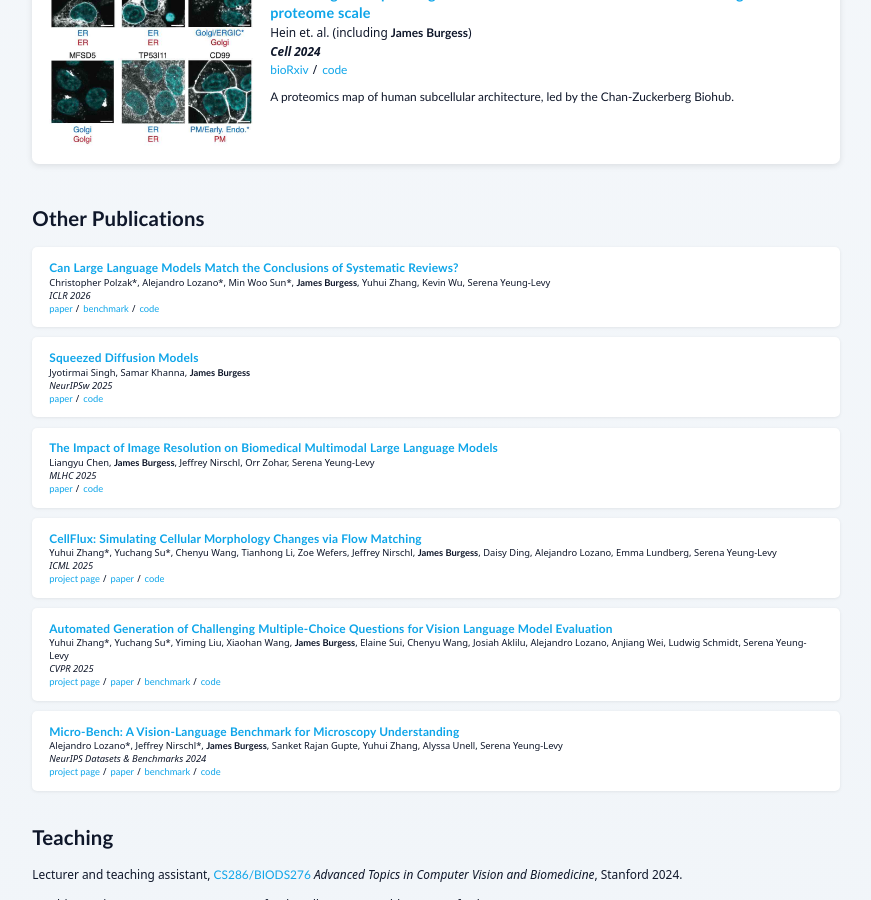
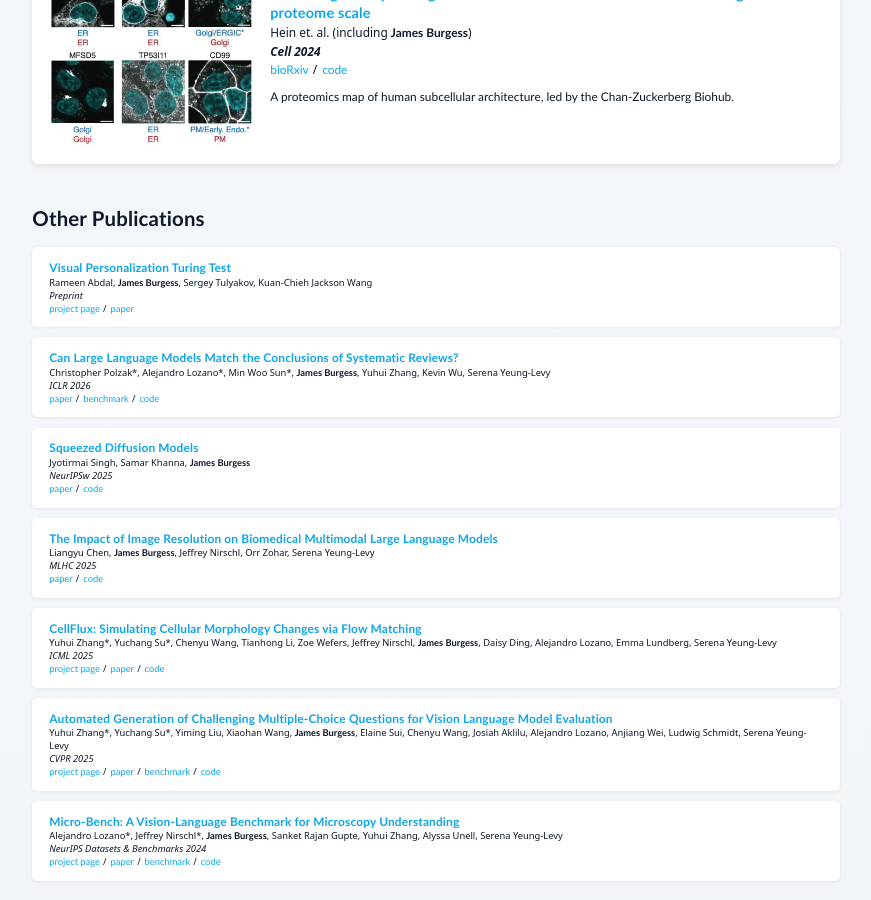
Before and after one commit to jmhb0/jmhb0.github.io, a Jekyll site: the page built from index.md, in a window 1280 px wide and 900 px high, scrolled down 2103 px. Shown: the whole window, without its empty margins (204-1075 px from the left). Built offline with Jekyll 4.4.1, drawn with Linux system fonts in a browser that asks for light colours.

Commit message:
Add Visual Personalization Turing Test to other publications
Co-Authored-By: Claude Opus 4.6 <noreply@anthropic.com>

```diff
--- a/_data/other_papers.yml
+++ b/_data/other_papers.yml
@@ -1,3 +1,14 @@
+- key: vptt
+  title: "Visual Personalization Turing Test"
+  venue: "Preprint"
+  authors_html: "Rameen Abdal, <strong>James Burgess</strong>, Sergey Tulyakov, Kuan-Chieh Jackson Wang"
+  image: None
+  links:
+    - text: project page
+      href: https://snap-research.github.io/vptt/
+    - text: paper
+      href: https://arxiv.org/abs/2601.22680
+
 - key: medevidence
   title: "Can Large Language Models Match the Conclusions of Systematic Reviews?"
   venue: "ICLR 2026"
```
